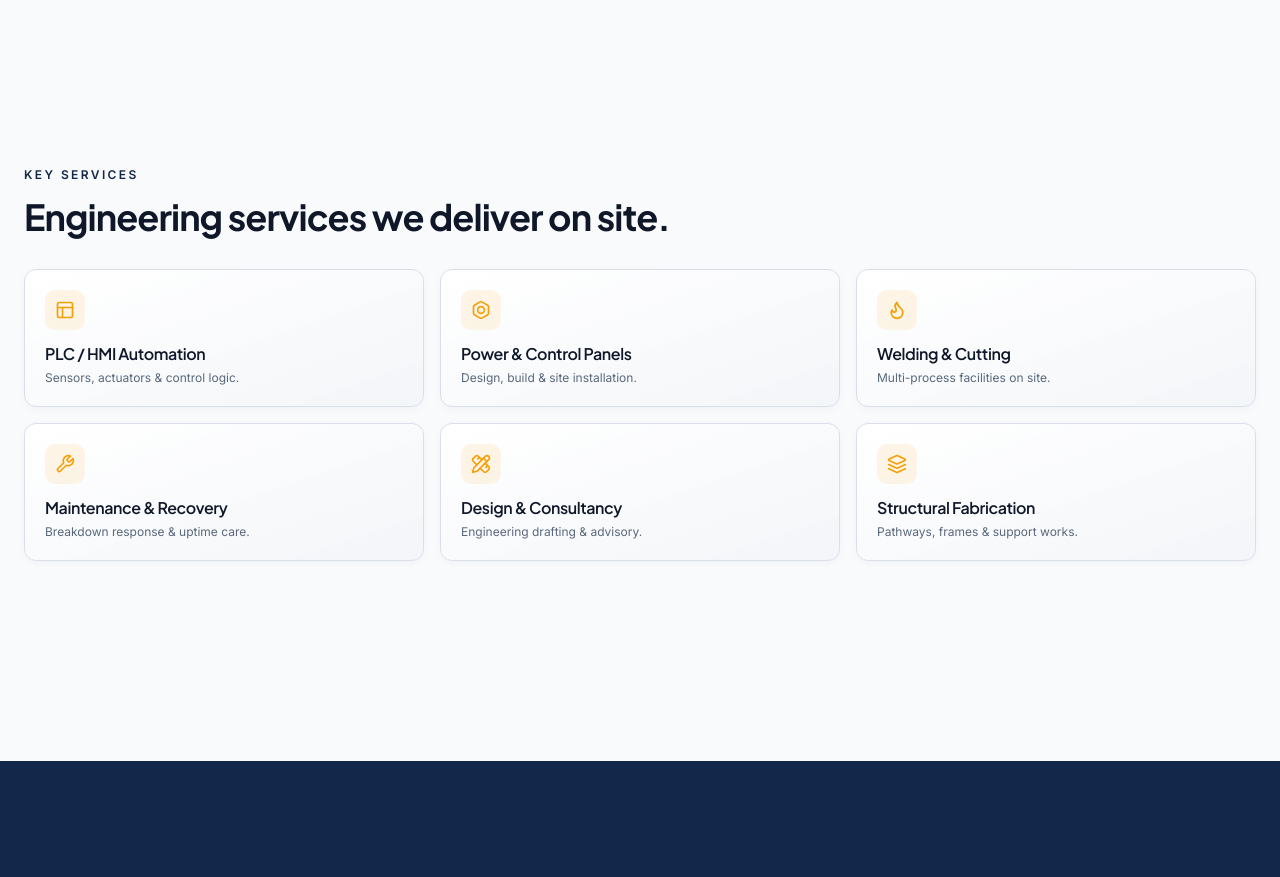
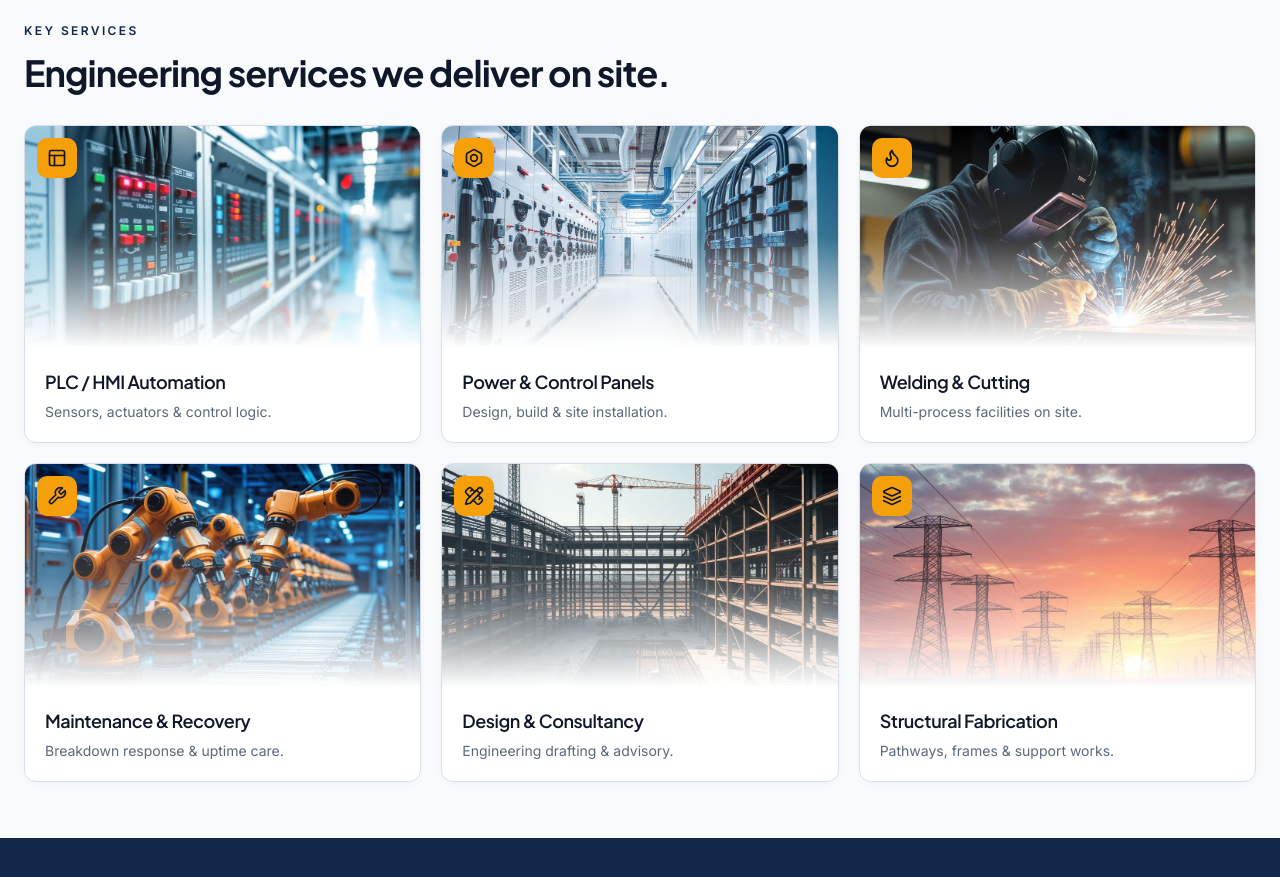
Before and after one commit to Haleema783/Apex-Arc-Engineering, a React (Vite) app: page / in a window 1280 px wide. Shown: the part 2520-3397 px from the top of the page. Built offline with nearby package versions, Linux system fonts and the light colour scheme; no server answers.

Commit message:
Changes
Co-authored-by: Haleema783 <175626853+Haleema783@users.noreply.github.com>

```diff
--- a/src/pages/Home.tsx
+++ b/src/pages/Home.tsx
@@ -348,19 +348,31 @@ const Home = () => {
           </h2>
         </Reveal>
 
-        <div className="mt-6 md:mt-8 grid gap-3 sm:gap-4 grid-cols-2 md:grid-cols-3">
+        <div className="mt-6 md:mt-8 grid gap-4 sm:gap-5 grid-cols-1 sm:grid-cols-2 lg:grid-cols-3">
           {services.map((s, i) => (
             <Reveal key={s.title} delay={i * 50}>
-              <article className="group h-full rounded-xl border bg-gradient-to-br from-card to-muted/40 p-4 sm:p-5 shadow-card transition-all duration-300 ease-smooth hover:shadow-elegant hover:-translate-y-1 hover:border-accent/40 hover:scale-[1.02]">
-                <span className="inline-grid h-10 w-10 place-items-center rounded-lg bg-accent/10 text-accent transition-all duration-300 group-hover:bg-accent group-hover:text-accent-foreground group-hover:scale-110">
+              <article className="group h-full overflow-hidden rounded-xl border bg-card shadow-card transition-all duration-300 ease-smooth hover:shadow-elegant hover:-translate-y-1 hover:border-accent/40">
+                <div className="relative aspect-[16/9] overflow-hidden bg-muted">
+                  <ImageWithFallback
+                    src={s.image}
+                    alt={`${s.title} — Apex Arc Engineering service`}
+                    className="h-full w-full object-cover transition-transform duration-500 group-hover:scale-110"
+                    width={1024}
+                    height={768}
+                  />
+                  <div className="absolute inset-0 bg-gradient-to-t from-card via-card/20 to-transparent" />
+                  <span className="absolute top-3 left-3 inline-grid h-10 w-10 place-items-center rounded-lg bg-accent text-accent-foreground shadow-glow transition-transform duration-300 group-hover:scale-110">
                     <s.icon className="h-5 w-5" />
                   </span>
-                <h3 className="mt-3 font-display text-sm sm:text-base font-semibold text-foreground leading-tight">
+                </div>
+                <div className="p-4 sm:p-5">
+                  <h3 className="font-display text-base sm:text-lg font-semibold text-foreground leading-tight">
                     {s.title}
                   </h3>
-                <p className="mt-1 text-[11px] sm:text-xs text-muted-foreground leading-snug">
+                  <p className="mt-1.5 text-xs sm:text-sm text-muted-foreground leading-snug">
                     {s.desc}
                   </p>
+                </div>
               </article>
             </Reveal>
           ))}
```
Lines whose indentation alone changed are shown as unchanged.
